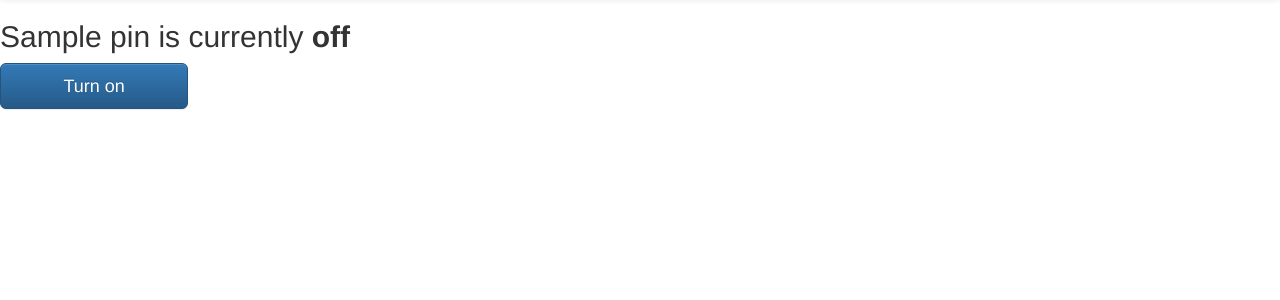
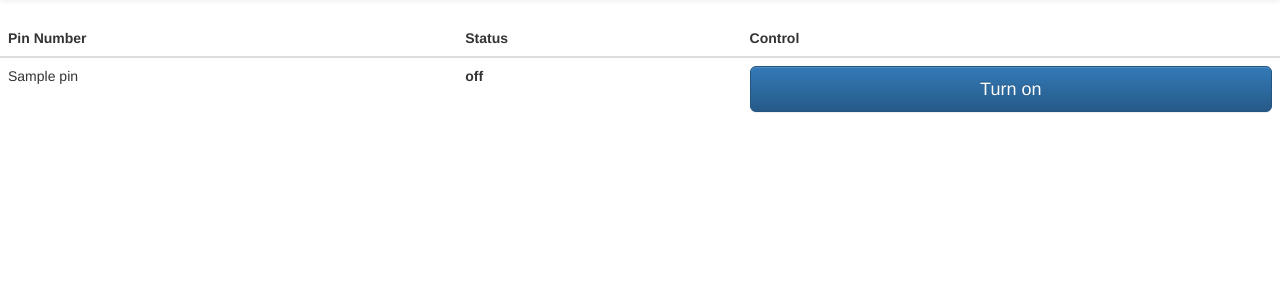
Before and after one commit to Roboartitsts/PiPaintingServer, a Flask app: template templates/main.html in a window 1280 px wide. Shown: the part 52-352 px from the top of the page. Run offline with Flask 2, Linux system fonts and the light colour scheme; the template is opened without the code that fills it: most values are stand-ins (such as "Sample title", 1, 10 or a date in 2020); some libraries are stand-ins or nearby versions.

Commit message:
converted pin control to a table

```diff
--- a/templates/main.html
+++ b/templates/main.html
@@ -39,23 +39,28 @@
                         </div>
                   </div>
             </nav>
-            {% for pin in pins %}
-                  <h2>{{ pins[pin].name }}
-                  {% if pins[pin].state == true %}
-                  is currently <strong>on</strong></h2>
-                  <div class="row">
-                        <div class="col-md-2">
-                        <a href="/{{pin}}/off" class="btn btn-block btn-lg btn-default" role="button">Turn off</a>
-                        </div>
-                  </div>
-                  {% else %}
-                  is currently <strong>off</strong></h2>
-                  <div class="row">
-                        <div class="col-md-2">
-                        <a href="/{{pin}}/on" class="btn btn-block btn-lg btn-primary" role="button">Turn on</a>
-                        </div>
-                  </div>
-            {% endif %}
-            {% endfor %}
+            <table class="table">
+                  <thead>
+                        <tr>
+                              <th>Pin Number</th>
+                              <th>Status</th>
+                              <th>Control</th>
+                        </tr>
+                  </thead>
+                  <tbody>
+                  {% for pin in pins %}
+                  <tr>
+                        <td>{{ pins[pin].name }}</td>
+                        {% if pins[pin].state == true %}
+                              <td><strong>on</strong></td>
+                              <td><a href="/{{pin}}/off" class="btn btn-block btn-lg btn-default" role="button">Turn off</a></td>
+                        {% else %}
+                              <td><strong>off</strong></td>
+                              <td><a href="/{{pin}}/on" class="btn btn-block btn-lg btn-primary" role="button">Turn on</a></td>
+                        {% endif %}
+                  </tr>
+                  {% endfor %}
+                  </tbody>
+            </table>
       </body>
 </html>
```
